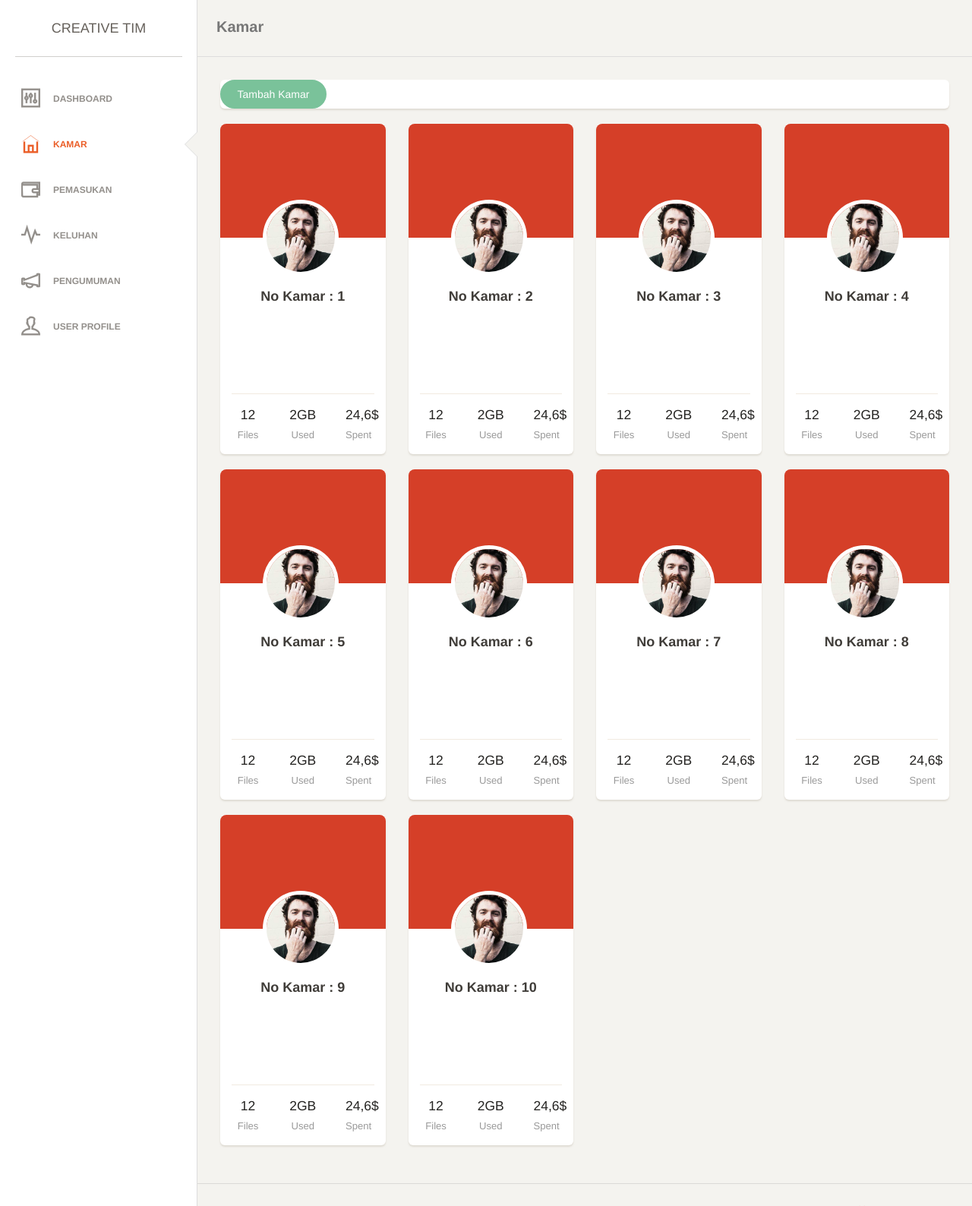
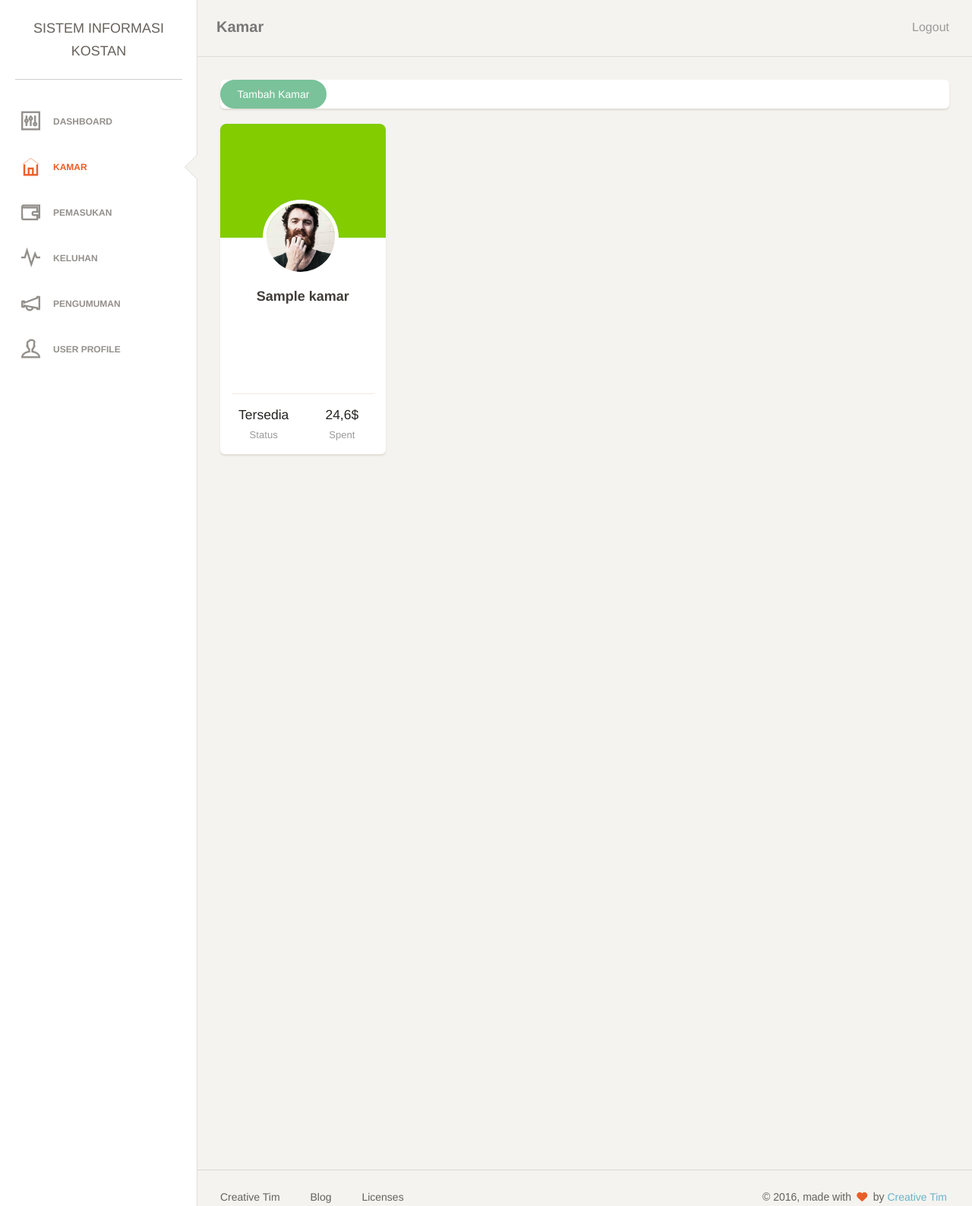
Before and after one commit to kurniawanditya/kostan, a CodeIgniter app: page /kostan/Kamar in a window 1280 px wide. Shown: the whole page at 76% size. Run offline with CodeIgniter, Linux system fonts and the light colour scheme; tables that the repository leaves empty or names only in its code hold one stand-in row (values such as "Sample post"); style sheets or scripts are compiled from the project's sources; some libraries are stand-ins or nearby versions; some web fonts are replaced.

Commit message:
add kamar

```diff
--- a/application/controllers/Kamar.php
+++ b/application/controllers/Kamar.php
@@ -18,12 +18,28 @@ class Kamar extends CI_Controller {
 	 * map to /index.php/welcome/<method_name>
 	 * @see https://codeigniter.com/user_guide/general/urls.html
 	 */
+	function __construct(){
+		parent::__construct();
+		$this->load->model('Model_kamar');
+	}
 	public function index()
 	{
-		$this->load->view('kamar');
+		$data['kamar']=$this->Model_kamar->tampil_data()->result();
+		$this->load->view('kamar',$data);
 	}
   public function tambahkamar()
   {
     $this->load->view('tambahkamar');
   }
+	public function addkamar()
+	{
+		$nama = $this->input->post('nama_kamar');
+		$status = $this->input->post('status');
+		$data = array(
+			'nama_kamar' => $nama,
+			'status' =>$status
+		);
+		$this->Model_kamar->input_data($data,'kamar');
+		redirect('Kamar');
+	}
 }
--- /dev/null
+++ b/application/models/Model_kamar.php
@@ -0,0 +1,15 @@
+<?php
+
+class Model_kamar extends CI_Model{
+	function tampil_data(){
+		return $this->db->get('kamar');
+	}
+  function hitung_kamar(){
+    $query = $this->db->get('kamar');
+    return $query->num_rows();
+  }
+
+	function input_data($data,$table){
+		$this->db->insert($table,$data);
+	}
+}
--- a/application/views/footer.php
+++ b/application/views/footer.php
@@ -1,4 +1,3 @@
-
 <footer class="footer">
     <div class="container-fluid">
         <nav class="pull-left">
--- a/application/views/header.php
+++ b/application/views/header.php
@@ -33,25 +33,6 @@
 
 </head>
 <body>
-
-<div class="wrapper">
-    <div class="sidebar" data-background-color="white" data-active-color="danger">
-
-    <!--
-		Tip 1: you can change the color of the sidebar's background using: data-background-color="white | black"
-		Tip 2: you can change the color of the active button using the data-active-color="primary | info | success | warning | danger"
-	-->
-
-    	<div class="sidebar-wrapper">
-            <div class="logo">
-                <a href="http://www.creative-tim.com" class="simple-text">
-                    Creative Tim
-                </a>
-            </div>
-						<?php
-	            $data['u']=$this->uri->segment(1);
-	            $this->load->view('menu',$data);
-            ?>
-
-    	</div>
-    </div>
+	<?php
+  $data['u']=$this->uri->segment(1);
+	$this->load->view('menu',$data); ?>
--- a/application/views/kamar.php
+++ b/application/views/kamar.php
@@ -1,4 +1,5 @@
-<?php $this->view('header');?>
+<?php $this->load->view('header'); ?>
+
     <div class="main-panel">
         <nav class="navbar navbar-default">
             <div class="container-fluid">
@@ -10,6 +11,16 @@
                         <span class="icon-bar bar3"></span>
                     </button>
                     <a class="navbar-brand" href="#">Kamar</a>
+                </div>
+                <div class="collapse navbar-collapse">
+                    <ul  class="nav navbar-nav navbar-right">
+                      <li>
+                        <a href="#">
+      								    <i class="ti-exit"></i>
+      								        <p>Logout</p>
+                            </a>
+                        </li>
+                    </ul>
                 </div>
             </div>
         </nav>
@@ -32,15 +43,23 @@
       </div>
         <div class="container-fluid">
             <div class="row">
-              <?php for($a=1;$a<=10;$a++){?>
+              <?php
+                foreach ($kamar as $km) {?>
                 <div class="col-lg-3 col-md-4">
                     <div class="card card-user">
-                        <div class="image" style="background-color:#D53F28;">
+                        <div class="image"
+                            <?php if($km->status=='Tersedia'){
+                              echo"style='background-color:#82CC00;'";
+                            }
+                            else{
+                                echo"style='background-color:#D53F28;'";
+
+                            }?>>
                         </div>
                         <div class="content">
                             <div class="author">
                               <img class="avatar border-white" src="<?php echo base_url(); ?>assets/img/faces/face-2.jpg" alt="..."/>
-                              <h4 class="title">No Kamar : <?php echo $a;?><br />
+                              <h4 class="title"><?php echo $km->nama_kamar;?><br />
                                  <a href="#"><small></small></a>
                               </h4>
                             </div>
@@ -51,13 +70,10 @@
                         <hr>
                         <div class="text-center">
                             <div class="row">
-                                <div class="col-md-3 col-md-offset-1">
-                                    <h5>12<br /><small>Files</small></h5>
+                                <div class="col-md-5 col-md-offset-1">
+                                    <h5><?php echo $km->status;?><br /><small>Status</small></h5>
                                 </div>
-                                <div class="col-md-4">
-                                    <h5>2GB<br /><small>Used</small></h5>
-                                </div>
-                                <div class="col-md-3">
+                                <div class="col-md-5">
                                     <h5>24,6$<br /><small>Spent</small></h5>
                                 </div>
                             </div>
--- a/application/views/menu.php
+++ b/application/views/menu.php
@@ -1,3 +1,18 @@
+<div class="wrapper">
+    <div class="sidebar" data-background-color="white" data-active-color="danger">
+
+    <!--
+		Tip 1: you can change the color of the sidebar's background using: data-background-color="white | black"
+		Tip 2: you can change the color of the active button using the data-active-color="primary | info | success | warning | danger"
+	-->
+
+    	<div class="sidebar-wrapper">
+            <div class="logo">
+                <a href="http://www.creative-tim.com" class="simple-text">
+                    Sistem Informasi Kostan
+                </a>
+            </div>
+
             <ul class="nav">
                 <li <?php if($u=='Home' or $u==''){echo "class='active'";} ?>>
                     <a href="<?php echo base_url();?>Home">
@@ -36,3 +51,5 @@
                     </a>
                 </li>
             </ul>
+    	</div>
+    </div>
```
Also changed, not shown: application/controllers/Home.php (+6 -1 lines), application/views/home.php (+24 -11 lines), application/views/tambahkamar.php (+18 -6 lines). Lines whose indentation alone changed are shown as unchanged.
